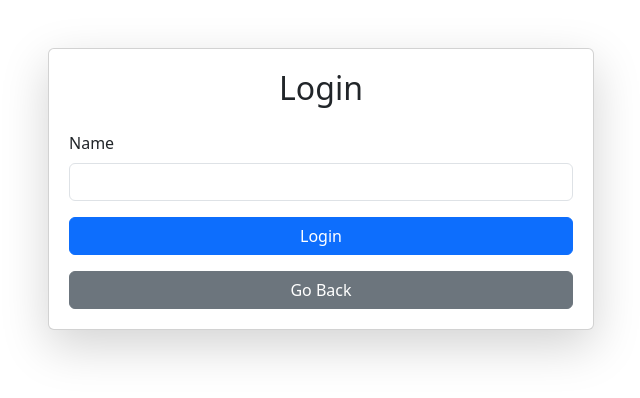
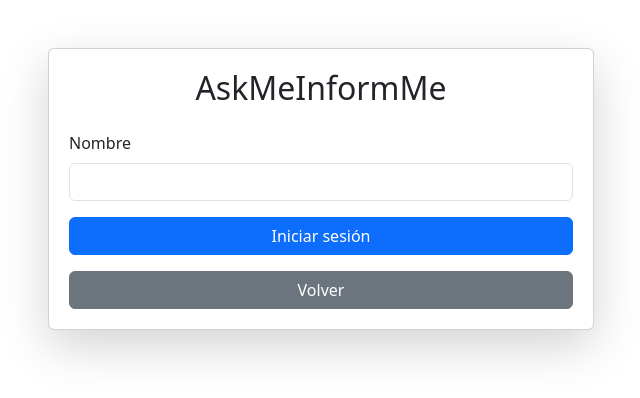
Before and after one commit to Nicolastt/AskMeInformMe, a React (Create React App) app in the folder frontend/: page /login in a window 1280 px wide. Shown: the top 398 px of the page, without its empty margins (319-959 px from the left). Built offline with nearby package versions, Linux system fonts and the light colour scheme.

Commit message:
Mejorar usabilidad.

```diff
--- a/frontend/src/components/Login.js
+++ b/frontend/src/components/Login.js
@@ -44,10 +44,10 @@ const Login = ({ onLogin }) => {
                 <Col md="6">
                     <Card className="shadow-lg">
                         <CardBody>
-                            <CardTitle tag="h2" className="text-center mb-4">Login</CardTitle>
+                            <CardTitle tag="h2" className="text-center mb-4">AskMeInformMe</CardTitle>
                             <Form onSubmit={handleSubmit}>
                                 <FormGroup>
-                                    <Label for="name">Name</Label>
+                                    <Label for="name">Nombre</Label>
                                     <Input
                                         type="text"
                                         id="name"
@@ -56,11 +56,11 @@ const Login = ({ onLogin }) => {
                                         required
                                     />
                                 </FormGroup>
-                                <Button type="submit" color="primary" block className="mb-3">Login</Button>
+                                <Button type="submit" color="primary" block className="mb-3">Iniciar sesión</Button>
                             </Form>
                             {message && <Alert color="success" className="mt-3">{message}</Alert>}
                             {error && <Alert color="danger" className="mt-3">{error}</Alert>}
-                            <Button color="secondary" block onClick={handleGoBack}>Go Back</Button>
+                            <Button color="secondary" block onClick={handleGoBack}>Volver</Button>
                         </CardBody>
                     </Card>
                 </Col>
```
